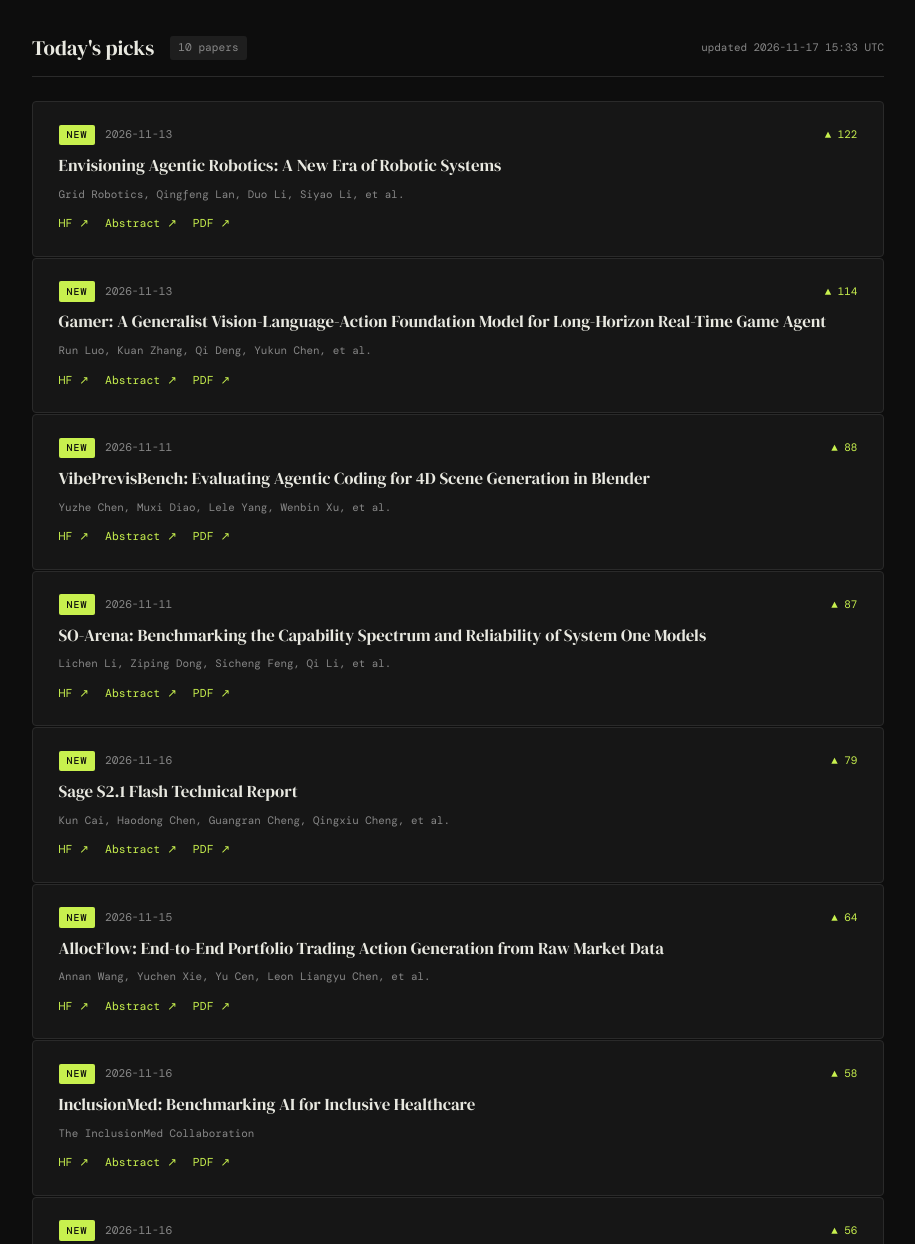
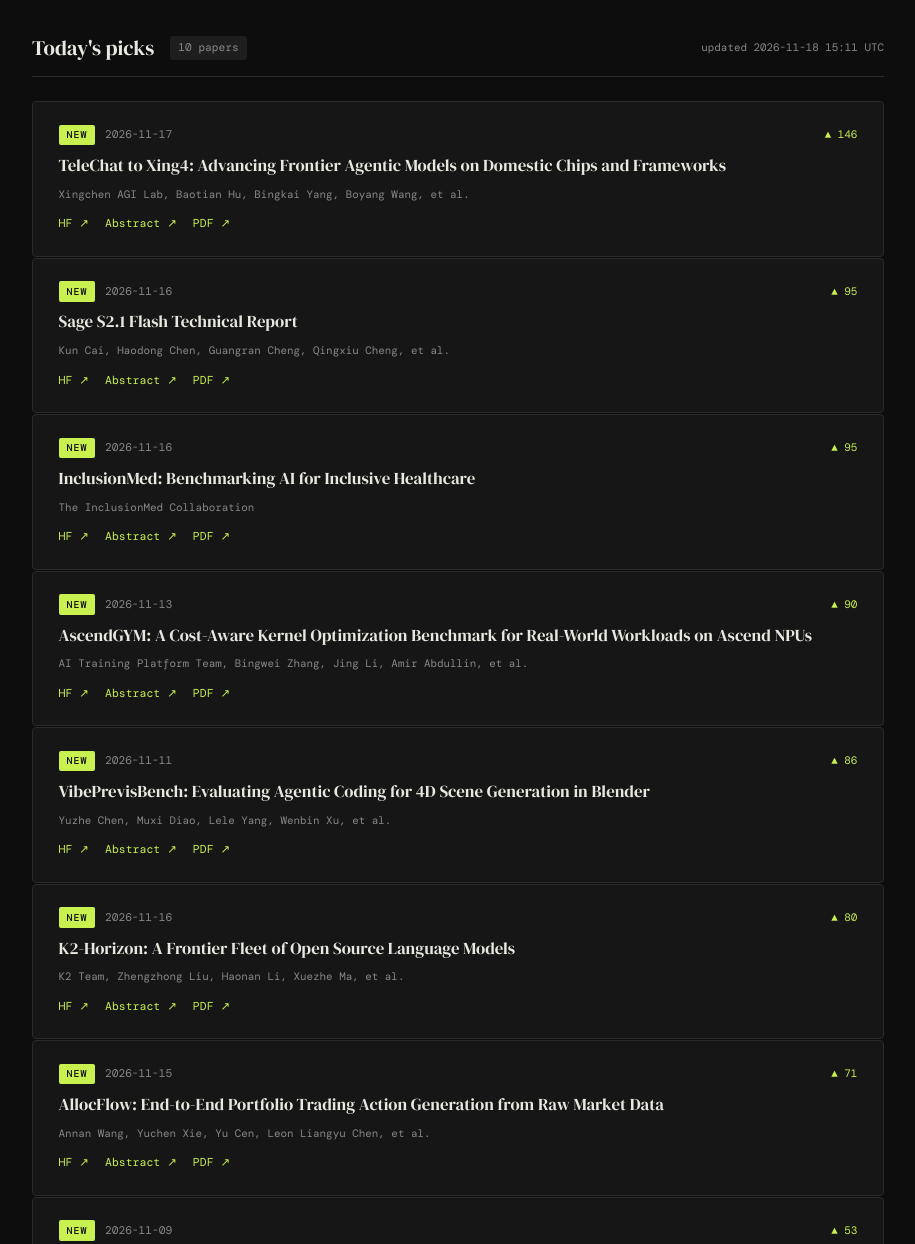
Before and after one commit to alanyom/arxiv-ai-digest, a plain HTML site: page docs/index.html in a window 1280 px wide. Shown: the part 120-1364 px from the top of the page, without its empty margins (182-1097 px from the left). Drawn offline with nearby package versions, Linux system fonts and the light colour scheme.

Commit message:
chore: rebuild site 2026-11-18

```diff
--- a/docs/index.html
+++ b/docs/index.html
@@ -88,45 +88,75 @@
     <div class="section-header">
       <h2 class="section-title">Today's picks</h2>
       <span class="section-count">10 papers</span>
-      <span class="updated">updated 2026-11-17 15:33 UTC</span>
+      <span class="updated">updated 2026-11-18 15:11 UTC</span>
     </div>
     <div class="card-grid">
 
     <article class="card">
       <div class="card-meta">
         <span class="badge">NEW</span>
-        <span class="date">2026-11-13</span>
-        <span class="score-pill">▲ 122</span>
+        <span class="date">2026-11-17</span>
+        <span class="score-pill">▲ 146</span>
       </div>
-      <h3><a href="https://huggingface.co/papers/2611.18359" target="_blank" rel="noopener">Envisioning Agentic Robotics: A New Era of Robotic Systems</a></h3>
+      <h3><a href="https://huggingface.co/papers/2611.22115" target="_blank" rel="noopener">TeleChat to Xing4: Advancing Frontier Agentic Models on Domestic Chips and Frameworks</a></h3>
       <p class="tldr"></p>
-      <p class="authors">Grid Robotics, Qingfeng Lan, Duo Li, Siyao Li, et al.</p>
+      <p class="authors">Xingchen AGI Lab, Baotian Hu, Bingkai Yang, Boyang Wang, et al.</p>
       <div class="card-links">
-        <a href="https://huggingface.co/papers/2611.18359" target="_blank">HF ↗</a>
-        <a href="https://arxiv.org/abs/2611.18359" target="_blank">Abstract ↗</a>
-        <a href="https://arxiv.org/pdf/2611.18359.pdf" target="_blank">PDF ↗</a>
+        <a href="https://huggingface.co/papers/2611.22115" target="_blank">HF ↗</a>
+        <a href="https://arxiv.org/abs/2611.22115" target="_blank">Abstract ↗</a>
+        <a href="https://arxiv.org/pdf/2611.22115.pdf" target="_blank">PDF ↗</a>
+      </div>
+    </article>
+    <article class="card">
+      <div class="card-meta">
+        <span class="badge">NEW</span>
+        <span class="date">2026-11-16</span>
+        <span class="score-pill">▲ 95</span>
+      </div>
+      <h3><a href="https://huggingface.co/papers/2611.21072" target="_blank" rel="noopener">Sage S2.1 Flash Technical Report</a></h3>
+      <p class="tldr"></p>
+      <p class="authors">Kun Cai, Haodong Chen, Guangran Cheng, Qingxiu Cheng, et al.</p>
+      <div class="card-links">
+        <a href="https://huggingface.co/papers/2611.21072" target="_blank">HF ↗</a>
+        <a href="https://arxiv.org/abs/2611.21072" target="_blank">Abstract ↗</a>
+        <a href="https://arxiv.org/pdf/2611.21072.pdf" target="_blank">PDF ↗</a>
+      </div>
+    </article>
+    <article class="card">
+      <div class="card-meta">
+        <span class="badge">NEW</span>
+        <span class="date">2026-11-16</span>
+        <span class="score-pill">▲ 95</span>
+      </div>
+      <h3><a href="https://huggingface.co/papers/2611.21218" target="_blank" rel="noopener">InclusionMed: Benchmarking AI for Inclusive Healthcare</a></h3>
+      <p class="tldr"></p>
+      <p class="authors">The InclusionMed Collaboration</p>
+      <div class="card-links">
+        <a href="https://huggingface.co/papers/2611.21218" target="_blank">HF ↗</a>
+        <a href="https://arxiv.org/abs/2611.21218" target="_blank">Abstract ↗</a>
+        <a href="https://arxiv.org/pdf/2611.21218.pdf" target="_blank">PDF ↗</a>
       </div>
     </article>
     <article class="card">
       <div class="card-meta">
         <span class="badge">NEW</span>
         <span class="date">2026-11-13</span>
-        <span class="score-pill">▲ 114</span>
+        <span class="score-pill">▲ 90</span>
       </div>
-      <h3><a href="https://huggingface.co/papers/2611.18397" target="_blank" rel="noopener">Gamer: A Generalist Vision-Language-Action Foundation Model for Long-Horizon Real-Time Game Agent</a></h3>
+      <h3><a href="https://huggingface.co/papers/2611.17621" target="_blank" rel="noopener">AscendGYM: A Cost-Aware Kernel Optimization Benchmark for Real-World Workloads on Ascend NPUs</a></h3>
       <p class="tldr"></p>
-      <p class="authors">Run Luo, Kuan Zhang, Qi Deng, Yukun Chen, et al.</p>
+      <p class="authors">AI Training Platform Team, Bingwei Zhang, Jing Li, Amir Abdullin, et al.</p>
       <div class="card-links">
-        <a href="https://huggingface.co/papers/2611.18397" target="_blank">HF ↗</a>
-        <a href="https://arxiv.org/abs/2611.18397" target="_blank">Abstract ↗</a>
-        <a href="https://arxiv.org/pdf/2611.18397.pdf" target="_blank">PDF ↗</a>
+        <a href="https://huggingface.co/papers/2611.17621" target="_blank">HF ↗</a>
+        <a href="https://arxiv.org/abs/2611.17621" target="_blank">Abstract ↗</a>
+        <a href="https://arxiv.org/pdf/2611.17621.pdf" target="_blank">PDF ↗</a>
       </div>
     </article>
     <article class="card">
       <div class="card-meta">
         <span class="badge">NEW</span>
         <span class="date">2026-11-11</span>
-        <span class="score-pill">▲ 88</span>
+        <span class="score-pill">▲ 86</span>
       </div>
       <h3><a href="https://huggingface.co/papers/2611.15789" target="_blank" rel="noopener">VibePrevisBench: Evaluating Agentic Coding for 4D Scene Generation in Blender</a></h3>
       <p class="tldr"></p>
@@ -140,38 +170,23 @@
     <article class="card">
       <div class="card-meta">
         <span class="badge">NEW</span>
-        <span class="date">2026-11-11</span>
-        <span class="score-pill">▲ 87</span>
+        <span class="date">2026-11-16</span>
+        <span class="score-pill">▲ 80</span>
       </div>
-      <h3><a href="https://huggingface.co/papers/2611.15777" target="_blank" rel="noopener">SO-Arena: Benchmarking the Capability Spectrum and Reliability of System One Models</a></h3>
+      <h3><a href="https://huggingface.co/papers/2611.21003" target="_blank" rel="noopener">K2-Horizon: A Frontier Fleet of Open Source Language Models</a></h3>
       <p class="tldr"></p>
-      <p class="authors">Lichen Li, Ziping Dong, Sicheng Feng, Qi Li, et al.</p>
+      <p class="authors">K2 Team, Zhengzhong Liu, Haonan Li, Xuezhe Ma, et al.</p>
       <div class="card-links">
-        <a href="https://huggingface.co/papers/2611.15777" target="_blank">HF ↗</a>
-        <a href="https://arxiv.org/abs/2611.15777" target="_blank">Abstract ↗</a>
-        <a href="https://arxiv.org/pdf/2611.15777.pdf" target="_blank">PDF ↗</a>
-      </div>
-    </article>
-    <article class="card">
-      <div class="card-meta">
-        <span class="badge">NEW</span>
-        <span class="date">2026-11-16</span>
-        <span class="score-pill">▲ 79</span>
-      </div>
-      <h3><a href="https://huggingface.co/papers/2611.21072" target="_blank" rel="noopener">Sage S2.1 Flash Technical Report</a></h3>
-      <p class="tldr"></p>
-      <p class="authors">Kun Cai, Haodong Chen, Guangran Cheng, Qingxiu Cheng, et al.</p>
-      <div class="card-links">
-        <a href="https://huggingface.co/papers/2611.21072" target="_blank">HF ↗</a>
-        <a href="https://arxiv.org/abs/2611.21072" target="_blank">Abstract ↗</a>
-        <a href="https://arxiv.org/pdf/2611.21072.pdf" target="_blank">PDF ↗</a>
+        <a href="https://huggingface.co/papers/2611.21003" target="_blank">HF ↗</a>
+        <a href="https://arxiv.org/abs/2611.21003" target="_blank">Abstract ↗</a>
+        <a href="https://arxiv.org/pdf/2611.21003.pdf" target="_blank">PDF ↗</a>
       </div>
     </article>
     <article class="card">
       <div class="card-meta">
         <span class="badge">NEW</span>
         <span class="date">2026-11-15</span>
-        <span class="score-pill">▲ 64</span>
+        <span class="score-pill">▲ 71</span>
       </div>
       <h3><a href="https://huggingface.co/papers/2611.19937" target="_blank" rel="noopener">AllocFlow: End-to-End Portfolio Trading Action Generation from Raw Market Data</a></h3>
       <p class="tldr"></p>
@@ -180,36 +195,6 @@
         <a href="https://huggingface.co/papers/2611.19937" target="_blank">HF ↗</a>
         <a href="https://arxiv.org/abs/2611.19937" target="_blank">Abstract ↗</a>
         <a href="https://arxiv.org/pdf/2611.19937.pdf" target="_blank">PDF ↗</a>
-      </div>
-    </article>
-    <article class="card">
-      <div class="card-meta">
-        <span class="badge">NEW</span>
-        <span class="date">2026-11-16</span>
-        <span class="score-pill">▲ 58</span>
-      </div>
-      <h3><a href="https://huggingface.co/papers/2611.21218" target="_blank" rel="noopener">InclusionMed: Benchmarking AI for Inclusive Healthcare</a></h3>
-      <p class="tldr"></p>
-      <p class="authors">The InclusionMed Collaboration</p>
-      <div class="card-links">
-        <a href="https://huggingface.co/papers/2611.21218" target="_blank">HF ↗</a>
-        <a href="https://arxiv.org/abs/2611.21218" target="_blank">Abstract ↗</a>
-        <a href="https://arxiv.org/pdf/2611.21218.pdf" target="_blank">PDF ↗</a>
-      </div>
-    </article>
-    <article class="card">
-      <div class="card-meta">
-        <span class="badge">NEW</span>
-        <span class="date">2026-11-16</span>
-        <span class="score-pill">▲ 56</span>
-      </div>
-      <h3><a href="https://huggingface.co/papers/2611.21003" target="_blank" rel="noopener">K2-Horizon: A Frontier Fleet of Open Source Language Models</a></h3>
-      <p class="tldr"></p>
-      <p class="authors">K2 Team, Zhengzhong Liu, Haonan Li, Xuezhe Ma, et al.</p>
-      <div class="card-links">
-        <a href="https://huggingface.co/papers/2611.21003" target="_blank">HF ↗</a>
-        <a href="https://arxiv.org/abs/2611.21003" target="_blank">Abstract ↗</a>
-        <a href="https://arxiv.org/pdf/2611.21003.pdf" target="_blank">PDF ↗</a>
       </div>
     </article>
     <article class="card">
@@ -230,16 +215,31 @@
     <article class="card">
       <div class="card-meta">
         <span class="badge">NEW</span>
-        <span class="date">2026-11-04</span>
-        <span class="score-pill">▲ 45</span>
+        <span class="date">2026-11-15</span>
+        <span class="score-pill">▲ 51</span>
       </div>
-      <h3><a href="https://huggingface.co/papers/2611.07222" target="_blank" rel="noopener">SPILLWAY: Separating Target Admission from Sanitization to Defend Tool-Using Agents against Prompt Injection</a></h3>
+      <h3><a href="https://huggingface.co/papers/2611.20218" target="_blank" rel="noopener">SWE-CoWork: Benchmarking Coding Agents as Digital Employees in Organizations</a></h3>
       <p class="tldr"></p>
-      <p class="authors">Woosang Lim, Yeseul Chang, Jaewoo Lee</p>
+      <p class="authors">Xinping Lei, Minghao Liu, Ruijie Zhu, Xiaohui Hu, et al.</p>
       <div class="card-links">
-        <a href="https://huggingface.co/papers/2611.07222" target="_blank">HF ↗</a>
-        <a href="https://arxiv.org/abs/2611.07222" target="_blank">Abstract ↗</a>
-        <a href="https://arxiv.org/pdf/2611.07222.pdf" target="_blank">PDF ↗</a>
+        <a href="https://huggingface.co/papers/2611.20218" target="_blank">HF ↗</a>
+        <a href="https://arxiv.org/abs/2611.20218" target="_blank">Abstract ↗</a>
+        <a href="https://arxiv.org/pdf/2611.20218.pdf" target="_blank">PDF ↗</a>
+      </div>
+    </article>
+    <article class="card">
+      <div class="card-meta">
+        <span class="badge">NEW</span>
+        <span class="date">2026-11-17</span>
+        <span class="score-pill">▲ 41</span>
+      </div>
+      <h3><a href="https://huggingface.co/papers/2611.22055" target="_blank" rel="noopener">Weight-Space Programming Doesn't Need Transformers</a></h3>
+      <p class="tldr"></p>
+      <p class="authors">Hyunjong Ok, Jaeho Lee</p>
+      <div class="card-links">
+        <a href="https://huggingface.co/papers/2611.22055" target="_blank">HF ↗</a>
+        <a href="https://arxiv.org/abs/2611.22055" target="_blank">Abstract ↗</a>
+        <a href="https://arxiv.org/pdf/2611.22055.pdf" target="_blank">PDF ↗</a>
       </div>
     </article>
     </div>
```
